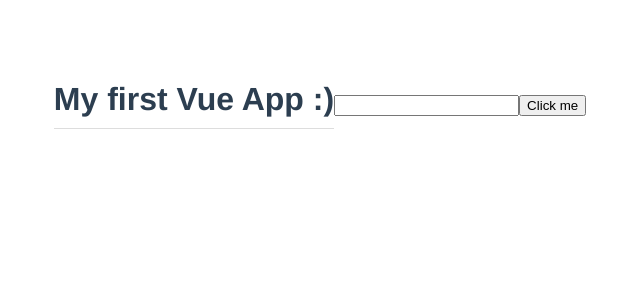
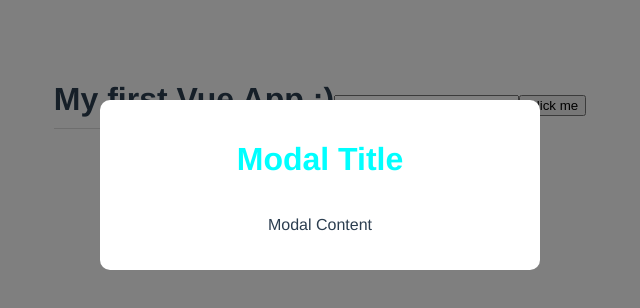
Before and after one commit to dhakalsamundra/VueJS, a Vue app: page / in a window 1280 px wide. Shown: the top 308 px of the page, without its empty margins (320-960 px from the left). Built offline with nearby package versions, Linux system fonts and the light colour scheme.

Commit message:
add dynamic class

```diff
--- a/src/App.vue
+++ b/src/App.vue
@@ -1,12 +1,17 @@
 <template>
   <h1>{{ title }}</h1>
+  <Modal />
   <input type="text" ref="name">
   <button @click="handleClick">Click me</button>
 </template>
 
 <script>
+  import Modal from "./components/Modal-component"
 export default {
   name: 'App',
+  components: {
+    Modal
+},
   data(){
     return{
       title: "My first Vue App :) ",
--- /dev/null
+++ b/src/assets/global.css
@@ -0,0 +1,6 @@
+body{
+    margin: 0;
+}
+p {
+    font-style: italic;
+}
--- /dev/null
+++ b/src/components/Modal-component.vue
@@ -0,0 +1,33 @@
+<template>
+    <div class="backdrop">
+        <div class="modal">
+            <h1>Modal Title</h1>
+            <p>Modal Content</p>
+        </div>
+    </div>
+</template>
+
+<style>
+    .modal{
+        width: 400px;
+        padding: 20px;
+        margin: 100px auto;
+        background: white;
+        border-radius: 10px;
+    }
+    .backdrop{
+        top: 0;
+        position: fixed;
+        background: rgba(0,0,0,0.5);
+        width: 100%;
+        height: 100%;
+    }
+    .modal h1{
+        color: aqua;
+        border: none;
+        padding: 0%;
+    }
+    .modal p {
+        font-style: normal;
+    }
+</style>
--- a/src/main.js
+++ b/src/main.js
@@ -1,4 +1,5 @@
 import { createApp } from 'vue'
 import App from './App.vue'
+import "./assets/global.css"
 
 createApp(App).mount('#app')
```
Also changed, not shown: src/components/HelloWorld.vue (deleted, +0 -58 lines).
